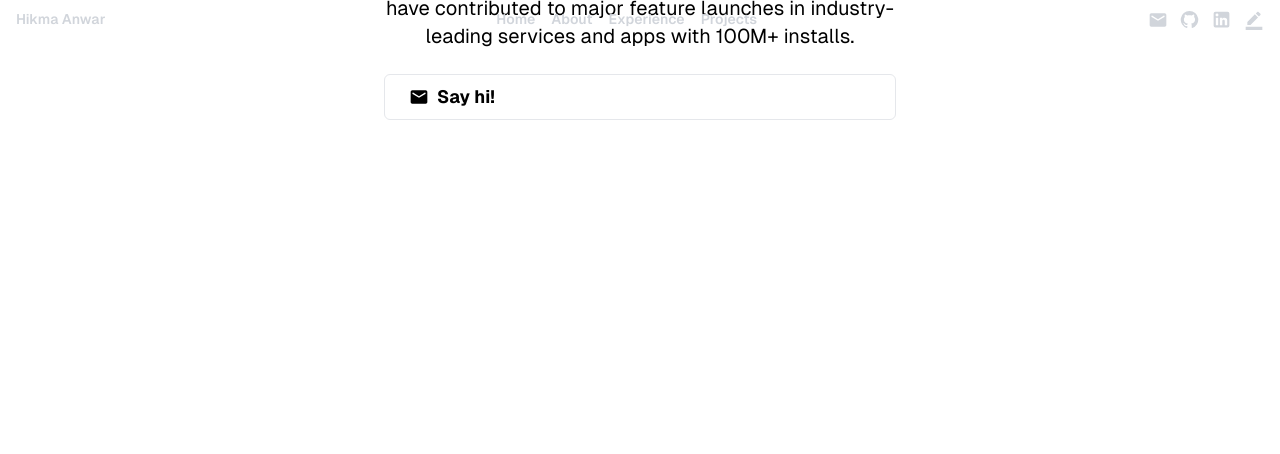
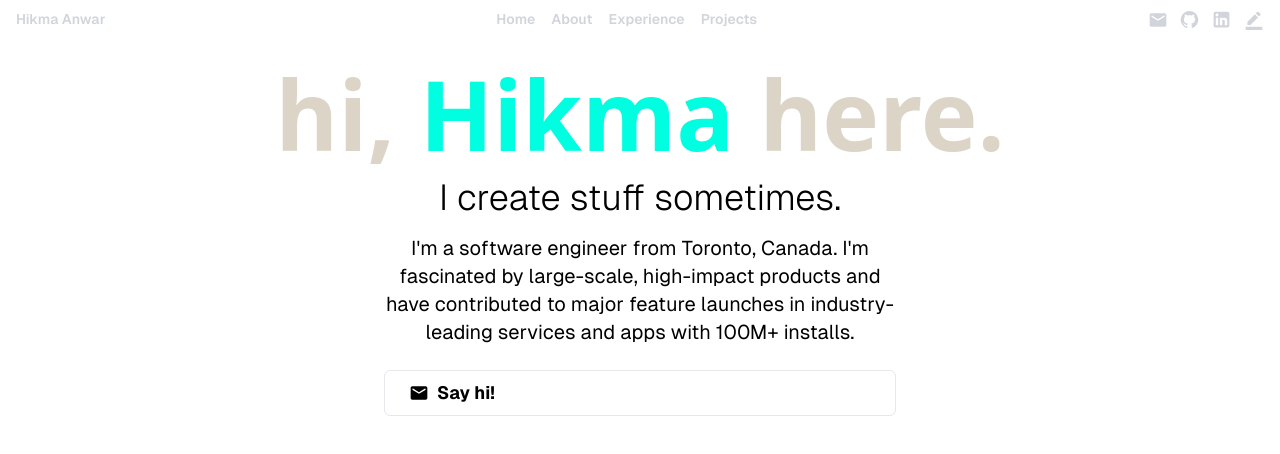
Before and after one commit to HikmaAnwar/hikma-s-portfolio, a Next.js app: page / in a window 1280 px wide. Shown: the top 454 px of the page. Built offline with nearby package versions, Linux system fonts and the light colour scheme.

Commit message:
feat: added content to the intro

```diff
--- a/package.json
+++ b/package.json
@@ -17,6 +17,7 @@
     "next": "15.0.1",
     "react": "19.0.0-rc-69d4b800-20241021",
     "react-dom": "19.0.0-rc-69d4b800-20241021",
+    "react-p5-wrapper": "^4.1.2",
     "react-typist": "^2.0.5"
   },
   "devDependencies": {
--- a/src/app/components/Intro.jsx
+++ b/src/app/components/Intro.jsx
@@ -1,23 +1,38 @@
-// components/Intro.js
-import React from "react";
-import Typist from "react-typist";
-import "react-typist/dist/Typist.css";
+"use client";
+import React, { useEffect, useState } from "react";
 import { EmailRounded } from "@mui/icons-material";
 import FadeInSection from "./FadeInSection";
 import FractalTree from "./FractalTree";
 
 const Intro = () => {
+  const [text, setText] = useState("");
+  const fullText = "hi, Hikma here."; // Text to be typed out
+
+  useEffect(() => {
+    let index = 0;
+    const intervalId = setInterval(() => {
+      setText(fullText.slice(0, index + 1));
+      index++;
+      if (index === fullText.length) clearInterval(intervalId); // Stop when text is fully typed
+    }, 120); // Typing speed in milliseconds
+    return () => clearInterval(intervalId); // Cleanup on component unmount
+  }, [fullText]);
+
   return (
-    <div className="relative flex flex-col items-center text-center mx-auto max-w-5xl min-h-screen py-20 px-4">
+    <div className="relative flex flex-col items-center text-center mx-auto max-w-5xl min-h-screen pt-32 mt-60 px-4">
       <FractalTree />
 
-      <Typist avgTypingDelay={120}>
-        <span className="text-lightestSlate text-5xl md:text-7xl lg:text-8xl font-bold font-sans">
-          {"hi, "}
-          <span className="text-greenBright">{"gazi"}</span>
-          {" here."}
-        </span>
-      </Typist>
+      <h1 className="text-colors-lightestSlate text-5xl md:text-7xl lg:text-8xl pt-32 font-bold font-sans">
+        {text.split(" ").map((word, idx) => (
+          <span key={idx}>
+            {word === "Hikma" ? (
+              <span className="text-colors-greenBright">{word}</span>
+            ) : (
+              word
+            )}{" "}
+          </span>
+        ))}
+      </h1>
 
       <FadeInSection delay="0.5s">
         <div className="mt-4 text-slate text-2xl md:text-4xl font-light">
```
Also changed, not shown: 1 other file (tests, documents, lock files or other folders).
